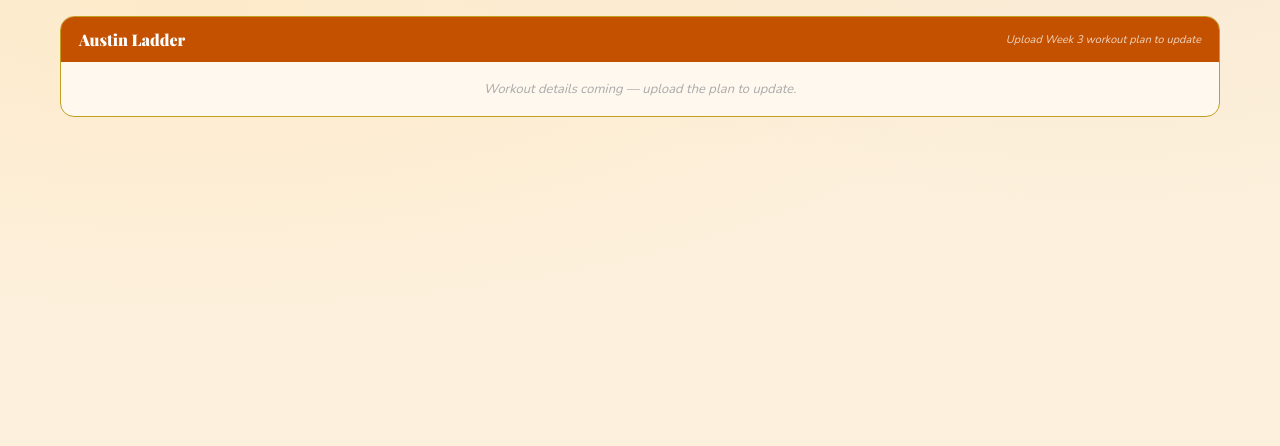
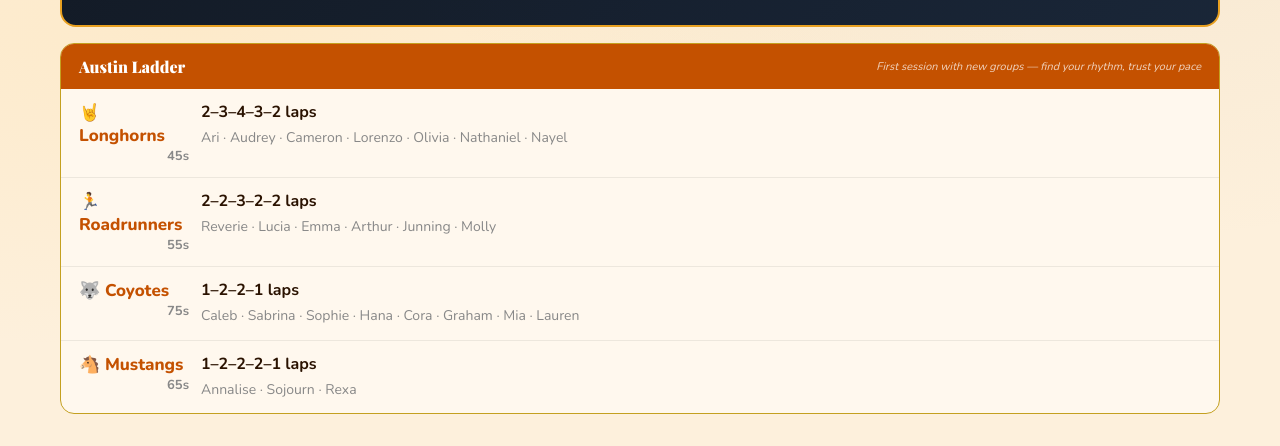
Before and after one commit to jackiiechan/atw5k-tracker, a plain HTML site: page index.html in a window 1280 px wide. Shown: the part 397-843 px from the top of the page. Before the commit the page ends 800 px from the top, so only its background shows below. Drawn offline with nearby package versions, Linux system fonts and the light colour scheme.

Commit message:
Sync: 2026-04-07 10:58

```diff
--- a/index.html
+++ b/index.html
@@ -716,6 +716,7 @@ body {
   font-family: 'Playfair Display', serif; font-size: 16px; font-weight: 900;
 }
 .workout-notes { font-size: 11px; opacity: 0.75; font-style: italic; }
+.workout-card { margin-top: 16px; }
 .workout-group-row {
   display: grid; grid-template-columns: 110px 1fr 80px;
   gap: 12px; align-items: start;
@@ -723,10 +724,10 @@ body {
   font-size: 13px;
 }
 .workout-group-row:last-child { border-bottom: none; }
-.workout-group-label { font-weight: 800; color: var(--t-primary); font-size: 12px; }
-.workout-group-sets { color: var(--t-text); font-weight: 700; }
-.workout-group-members { font-size: 11px; color: #888; line-height: 1.5; }
-.workout-group-rest { font-size: 11px; color: #888; font-weight: 700; text-align: right; }
+.workout-group-label { font-weight: 800; color: var(--t-primary); font-size: 17px; }
+.workout-group-sets { color: var(--t-text); font-weight: 700; font-size: 16px; }
+.workout-group-members { font-size: 14px; color: #888; line-height: 1.6; }
+.workout-group-rest { font-size: 13px; color: #888; font-weight: 700; text-align: right; }
 .workout-empty {
   padding: 18px; text-align: center; color: #aaa; font-size: 13px; font-style: italic;
 }
@@ -1353,45 +1354,45 @@ const CFG = {
   ],
 
   DESTINATIONS: [
-    { week:1,  name:'Training Hub',   flag:'🌍', mascot:'🐨', subtitle:'Where every journey begins',
-      missionTue:"Agent Koala here. The Training Hub is live. Lace up and prove you belong.",
-      missionThu:"Last session at the Hub. Push harder than Tuesday. The world is waiting.",
+    { week:1,  name:'Training Hub',   flag:'🌍', mascot:'🐨', subtitle:'Where Every Journey Begins',
+      missionTue:"Welcome, Runner. Every great journey starts with one step. The most important thing today isn't how fast you go — it's that you showed up. Today, we begin.",
+      missionThu:"You came back. That's called consistency — and it's the most powerful habit you'll ever build. Bring the same energy you brought on Tuesday, and then add a little more.",
       theme:{ primary:'#1E3550', secondary:'#8B6914', bg:'#f5e6c8', cardBg:'#fffdf5', accent:'#D4AF37', text:'#2a1800', border:'#c4a868' }},
     { week:3,  name:'Austin, TX',     flag:'🇺🇸', mascot:'🦔', subtitle:'The Hill Country Challenge',
-      missionTue:"This is Austin, Texas. The Hill Country Runners don't believe you're ready. Every lap today is your answer.",
-      missionThu:"Final run in Texas. The Lone Star checkpoint only stamps passports for runners who finish strong.",
+      missionTue:"Welcome to Austin, Texas. The best runners don't sprint and burn out — they pace themselves. Today's life lesson: find your rhythm and trust it. A steady pace always beats a fast start.",
+      missionThu:"Your last session in Texas. In running and in life, finishing what you start is what separates you. Don't save anything — leave it all on the course.",
       theme:{ primary:'#C45100', secondary:'#1B7A8A', bg:'#fdf0dc', cardBg:'#fff8ee', accent:'#E8A020', text:'#2a1200', border:'#c4a020' }},
     { week:4,  name:'London, UK',     flag:'🇬🇧', mascot:'🐕', subtitle:'Royal Routes',
-      missionTue:"You've landed in London. The Queen's Guards run these streets every morning before breakfast. Keep up.",
-      missionThu:"Final push through London. Big Ben only rings for runners who finish. Make it count.",
+      missionTue:"You've landed in London. The greatest runners in history didn't become great alone — they trained with teammates who pushed them. Today, run for your group, not just yourself.",
+      missionThu:"Final push through London. Discipline means doing the right thing when no one is watching. Run your pace even when the Guide isn't next to you. That's real strength.",
       theme:{ primary:'#9B1B1B', secondary:'#003580', bg:'#f5f0e8', cardBg:'#fff5f5', accent:'#C4A020', text:'#1a0a0a', border:'#9b1b1b' }},
     { week:5,  name:'Tokyo, Japan',   flag:'🇯🇵', mascot:'🦊', subtitle:'Fast & Focused',
-      missionTue:"Konnichiwa. Tokyo runners train before the sakura bloom. Move like the wind through the cherry trees.",
-      missionThu:"Ninja Training Thursday. No noise. No slowing. Smooth, controlled speed. Go.",
+      missionTue:"Konnichiwa. In Japan, there's a word: kaizen — it means getting a little better every single day. You don't need to be perfect today. Just better than last time.",
+      missionThu:"Focus is a superpower. The runner who controls their mind controls their race. No distractions today. Smooth, steady, purposeful speed.",
       theme:{ primary:'#C41E3A', secondary:'#1a1a2e', bg:'#fdf0f5', cardBg:'#fff5f8', accent:'#E8207A', text:'#1a0010', border:'#c41e3a' }},
     { week:6,  name:'China',          flag:'🇨🇳', mascot:'🐼', subtitle:"The Dragon's Route",
-      missionTue:"China's runners train through mountains and mist. Today you train with them.",
-      missionThu:"The Great Wall was built by people who didn't stop. Neither will you.",
+      missionTue:"The Great Wall wasn't built in a day — it was built one brick at a time. Every lap you run today is a brick in your wall. Keep stacking.",
+      missionThu:"Patience is the hardest skill in running and in life. The runners who learn to be patient with themselves always go the furthest. Trust the process today.",
       theme:{ primary:'#AA0000', secondary:'#2a0000', bg:'#fff5e8', cardBg:'#fff8f0', accent:'#D4AF37', text:'#1a0000', border:'#aa0000' }},
     { week:7,  name:'San Francisco',  flag:'🇺🇸', mascot:'🦁', subtitle:'Golden Gate Miles',
-      missionTue:"The Golden Gate fog doesn't slow SF runners. Nothing slows you down today either.",
-      missionThu:"Final crossing. The Bay is watching. Finish strong.",
+      missionTue:"San Francisco is built on hills. In life, the hills don't go away — you just get stronger at climbing them. Today, we climb.",
+      missionThu:"Courage isn't the absence of being scared — it's running forward anyway. Cross today's finish line like you mean it.",
       theme:{ primary:'#C46A00', secondary:'#2D6A8A', bg:'#f5f0e5', cardBg:'#fff8ee', accent:'#E8A020', text:'#1a0800', border:'#c46a00' }},
     { week:8,  name:'Kenya',          flag:'🇰🇪', mascot:'🦁', subtitle:'The Savanna Sprint',
-      missionTue:"Kenya produces the fastest distance runners on Earth. Today you train like them.",
-      missionThu:"The savanna has no easy route. Every mile here is earned.",
+      missionTue:"Kenya produces the fastest distance runners on Earth. Their secret isn't speed — it's that they run together. Your team is your strength. Lean on them today.",
+      missionThu:"In the savanna, every animal earns its way. Nothing is given. Every Relic you've earned is proof that you showed up and put in the work. Keep earning.",
       theme:{ primary:'#8B6914', secondary:'#2D5A1B', bg:'#fdf5e0', cardBg:'#fff8e8', accent:'#D4AF37', text:'#1a1000', border:'#8b6914' }},
     { week:9,  name:'Dubai',          flag:'🇦🇪', mascot:'🐪', subtitle:'Desert Elite',
-      missionTue:"Dubai runners train at 100 degrees. You have no excuse.",
-      missionThu:"Final sprint through the desert. The finish line is gold. So is your effort.",
+      missionTue:"Dubai was built in the desert where nothing grew. When people said it was impossible, they built it anyway. What feels impossible for you today? Go prove it wrong.",
+      missionThu:"Grit is what you have when talent runs out. Today, find out what you're made of. The answer might surprise you.",
       theme:{ primary:'#B8860B', secondary:'#1B5E3A', bg:'#fdf8e8', cardBg:'#fffaee', accent:'#DAA520', text:'#1a0e00', border:'#b8860b' }},
     { week:10, name:'Brazil',         flag:'🇧🇷', mascot:'🦜', subtitle:'Carnival Miles',
-      missionTue:"Brazil runs with music in its heart. Find your rhythm and don't let it go.",
-      missionThu:"Last destination before the Final Route. Leave everything on the course.",
+      missionTue:"Brazil runs with joy in its heart. Remember why you started. Not for Relics, not for stamps — because running makes you stronger. Find your joy in the effort today.",
+      missionThu:"This is your last destination before the Final Route. Look how far you've come. You are not the same runner who started at the Training Hub. You've earned this.",
       theme:{ primary:'#009639', secondary:'#002776', bg:'#f0fce8', cardBg:'#f5fff0', accent:'#FEDD00', text:'#001a00', border:'#009639' }},
     { week:11, name:'Final Route 🏁', flag:'🏁', mascot:'🏆', subtitle:'Race Week — June 6, 2026',
-      missionTue:"This is it. Every lap you've run has led here. One last push.",
-      missionThu:"Race day is June 6. You are ready. You have always been ready. Go make history.",
+      missionTue:"This is it. Every lap you've run, every rest you've earned, every time you showed up when you didn't feel like it — it all led here. One final push.",
+      missionThu:"Race day. You've trained for this moment. Trust your pace, trust your team, trust yourself. Go make history.",
       theme:{ primary:'#1E3550', secondary:'#C45100', bg:'#f5f0e0', cardBg:'#fffef5', accent:'#D4AF37', text:'#0a0a0a', border:'#D4AF37' }},
   ],
 
@@ -1403,27 +1404,32 @@ const CFG = {
       Tuesday: {
         title: 'Hill Country Warmup', notes: '',
         groups: [
-          { label: 'Group A', sets: '1×1 + 3×2 laps', rest: '45s', members: ['Ari Faheem','Audrey Going','Cameron Creelman','Lorenzo Di Rocco','Olivia Wojtowicz','Nathaniel Kelly','Junning Zhang (Grace)','Nayel Bajwa'] },
-          { label: 'Group B', sets: '2×1 + 1×2 + 2×1 laps', rest: '60s', members: ['Reverie Stinson','Lucia Quimby','Caleb Chang','Emma Baklanova','Arthur Przybyl','Sabrina Yang'] },
-          { label: 'Group C', sets: '5×1 lap', rest: '75s', members: ['Sophie Yang','Molly Going','Mia Baklanova','Rexa Gupta','Hana Wong','Graham Gattegno','Annalise Faheem','Sojourn Stinson','Cora Ishaq','Lauren Creelman'] },
+          { label: '🤘 Longhorns', sets: '1×1 + 3×2 laps', rest: '45s', members: ['Ari Faheem','Audrey Going','Cameron Creelman','Lorenzo Di Rocco','Olivia Wojtowicz','Nathaniel Kelly','Junning Zhang (Grace)','Nayel Bajwa'] },
+          { label: '🏃 Roadrunners', sets: '2×1 + 1×2 + 2×1 laps', rest: '60s', members: ['Reverie Stinson','Lucia Quimby','Caleb Chang','Emma Baklanova','Arthur Przybyl','Sabrina Yang'] },
+          { label: '🐺 Coyotes', sets: '5×1 lap', rest: '75s', members: ['Sophie Yang','Molly Going','Mia Baklanova','Rexa Gupta','Hana Wong','Graham Gattegno','Annalise Faheem','Sojourn Stinson','Cora Ishaq','Lauren Creelman'] },
         ]
       },
       Thursday: {
-        title: 'Lone Star Push', notes: 'Set 3 challenge ★ for Groups A & C',
+        title: 'Lone Star Push', notes: 'Set 3 challenge ★ for Longhorns & Coyotes',
         groups: [
-          { label: 'Group A', sets: '2+2+3+2+2 laps', rest: '45s', members: ['Ari Faheem','Audrey Going','Cameron Creelman','Lorenzo Di Rocco','Olivia Wojtowicz','Nathaniel Kelly','Junning Zhang (Grace)','Nayel Bajwa'] },
-          { label: 'Group B', sets: '1+2+2+2+2 laps', rest: '60s', members: ['Reverie Stinson','Lucia Quimby','Caleb Chang','Emma Baklanova','Arthur Przybyl','Sabrina Yang'] },
-          { label: 'Group C', sets: '1+1+2+2+1 laps', rest: '75s', members: ['Sophie Yang','Molly Going','Mia Baklanova','Rexa Gupta','Hana Wong','Graham Gattegno','Annalise Faheem','Sojourn Stinson','Cora Ishaq','Lauren Creelman'] },
+          { label: '🤘 Longhorns', sets: '2+2+3+2+2 laps', rest: '45s', members: ['Ari Faheem','Audrey Going','Cameron Creelman','Lorenzo Di Rocco','Olivia Wojtowicz','Nathaniel Kelly','Junning Zhang (Grace)','Nayel Bajwa'] },
+          { label: '🏃 Roadrunners', sets: '1+2+2+2+2 laps', rest: '60s', members: ['Reverie Stinson','Lucia Quimby','Caleb Chang','Emma Baklanova','Arthur Przybyl','Sabrina Yang'] },
+          { label: '🐺 Coyotes', sets: '1+1+2+2+1 laps', rest: '75s', members: ['Sophie Yang','Molly Going','Mia Baklanova','Rexa Gupta','Hana Wong','Graham Gattegno','Annalise Faheem','Sojourn Stinson','Cora Ishaq','Lauren Creelman'] },
         ]
       },
     },
     3: {
       Tuesday: {
-        title: 'Austin Ladder', notes: 'Upload Week 3 workout plan to update',
-        groups: []
+        title: 'Austin Ladder', notes: 'First session with new groups — find your rhythm, trust your pace',
+        groups: [
+          { label: '🤘 Longhorns', sets: '2–3–4–3–2 laps', rest: '45s', members: ['Ari Faheem','Audrey Going','Cameron Creelman','Lorenzo Di Rocco','Olivia Wojtowicz','Nathaniel Kelly','Nayel Bajwa'] },
+          { label: '🏃 Roadrunners', sets: '2–2–3–2–2 laps', rest: '55s', members: ['Reverie Stinson','Lucia Quimby','Emma Baklanova','Arthur Przybyl','Junning Zhang (Grace)','Molly Going'] },
+          { label: '🐺 Coyotes', sets: '1–2–2–1 laps', rest: '75s', members: ['Caleb Chang','Sabrina Yang','Sophie Yang','Hana Wong','Cora Ishaq','Graham Gattegno','Mia Baklanova','Lauren Creelman'] },
+          { label: '🐴 Mustangs', sets: '1–2–2–2–1 laps', rest: '65s', members: ['Annalise Faheem','Sojourn Stinson','Rexa Gupta'] },
+        ]
       },
       Thursday: {
-        title: 'Hill Country Finish', notes: 'Upload Week 3 workout plan to update',
+        title: 'Hill Country Finish', notes: 'Thursday plan — to be uploaded',
         groups: []
       },
     },
```
Also changed, not shown: relic_tracker.html (+41 -35 lines).
